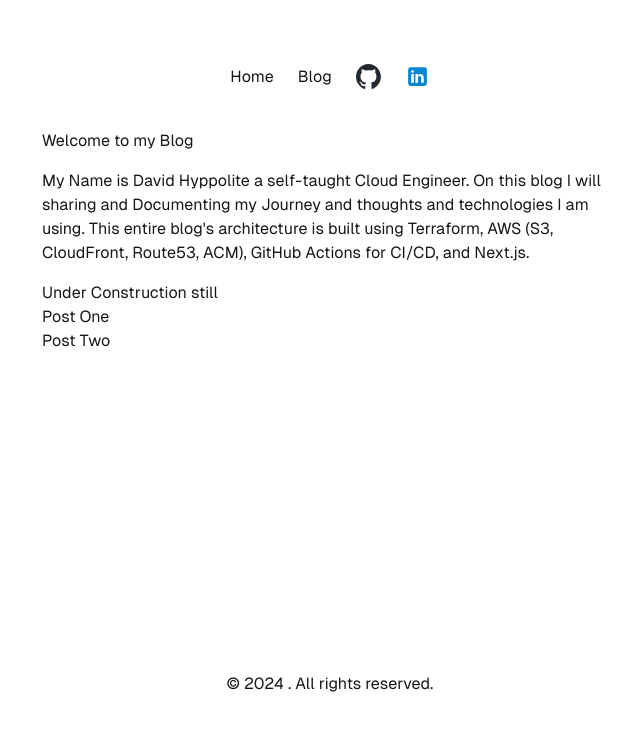
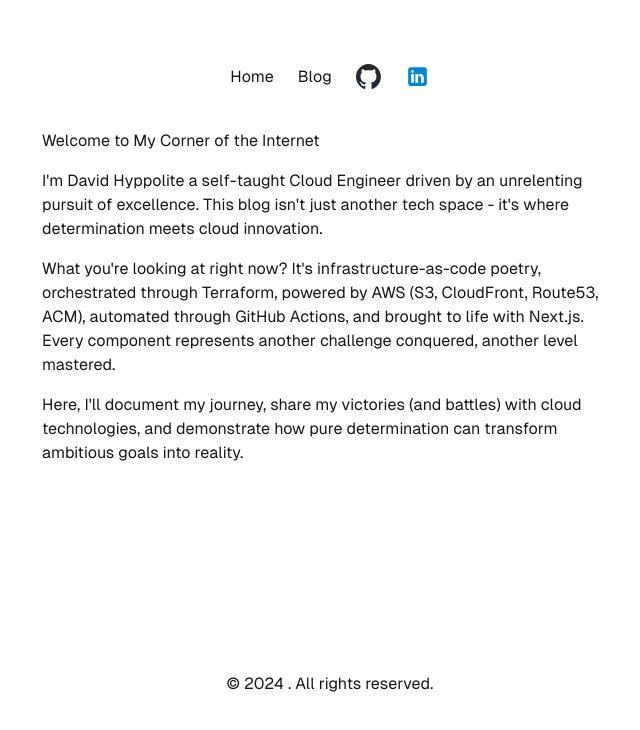
Before and after one commit to dhayv/blogsite, a Next.js app in the folder my-app/: page / in a window 1280 px wide. Shown: the top 730 px of the page, without its empty margins (310-950 px from the left). Built offline with nearby package versions, Linux system fonts and the light colour scheme.

Commit message:
updates code

```diff
--- a/my-app/app/page.tsx
+++ b/my-app/app/page.tsx
@@ -6,11 +6,12 @@ const Home: React.FC = () => {
     <div className=" max-w-xl mx-auto w-full">
 
       <main className="flex flex-col gap-4 row-start-2 items-center sm:items-start">
-        <h1>Welcome to my Blog</h1>
+        <h1>Welcome to My Corner of the Internet</h1>
 
-        <p>My Name is David Hyppolite a self-taught Cloud Engineer. On this blog I will sharing and Documenting my Journey and thoughts and technologies I am using. This entire blog's architecture is built using Terraform, AWS
-        (S3, CloudFront, Route53, ACM), GitHub Actions for CI/CD, and Next.js.</p>
-        <RecentPost />
+        <p>I'm David Hyppolite a self-taught Cloud Engineer driven by an unrelenting pursuit of excellence. This blog isn't just another tech space - it's where determination meets cloud innovation.</p>
+        <p>What you're looking at right now? It's infrastructure-as-code poetry, orchestrated through Terraform, powered by AWS (S3, CloudFront, Route53, ACM), automated through GitHub Actions, and brought to life with Next.js. Every component represents another challenge conquered, another level mastered.</p>
+        <p>Here, I'll document my journey, share my victories (and battles) with cloud technologies, and demonstrate how pure determination can transform ambitious goals into reality.</p>
+       { /*<RecentPost />*/}
       </main>
     </div>
   )
--- a/my-app/app/recentpost.tsx
+++ b/my-app/app/recentpost.tsx
@@ -14,9 +14,10 @@ const RecentPost: React.FC = () => {
     ))
 
     return (
-        <div>
-            <h1>Under Construction still</h1>
-            <ul>{listPost}</ul>
+        <div className="space-y-3 ">
+            <h1 className="underline underline-offset-1">Recent Posts</h1>
+            <ul className="space-y-4">{listPost}</ul>
+
         </div>
 
     )
```
